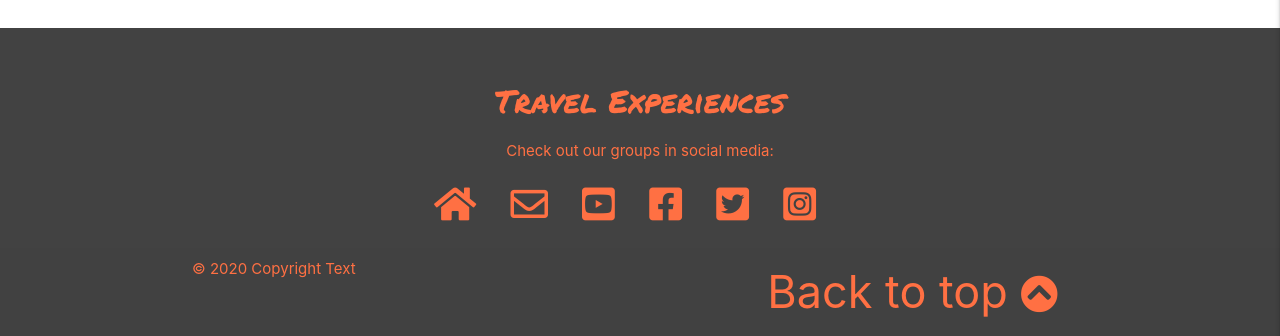
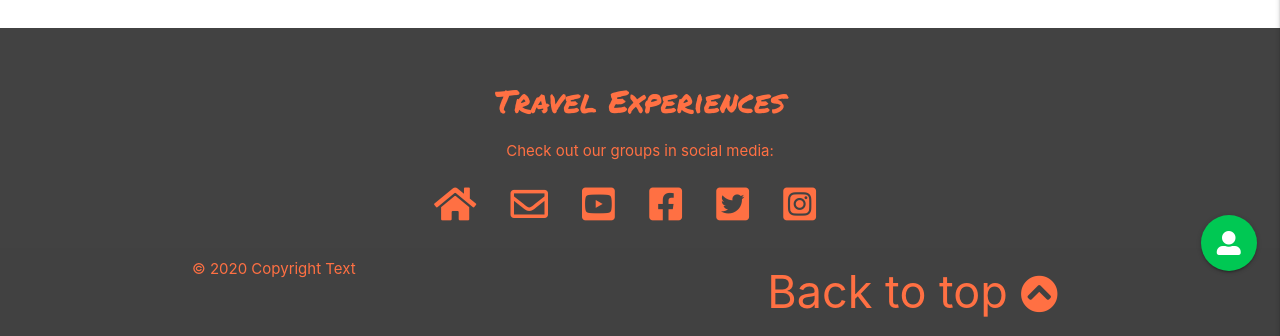
Before and after one commit to Vlad-404/travel_experiences, a Flask app: page / in a window 1280 px wide. Shown: the part 506-842 px from the top of the page. Run offline with Flask 2, Linux system fonts and the light colour scheme; data that the repository does not hold is empty; some libraries are stand-ins or nearby versions.

Commit message:
Added floating action icon

```diff
--- a/static/js/script.js
+++ b/static/js/script.js
@@ -2,4 +2,5 @@ $(document).ready(function(){
     $(".sidenav").sidenav({edge: "right"});
     $('.slider').slider({indicators: "true"});
     $('.scrollspy').scrollSpy();
+    $('.fixed-action-btn').floatingActionButton();
   });
--- a/templates/base.html
+++ b/templates/base.html
@@ -94,6 +94,19 @@
         {% endblock %}
     </main>
 
+	<div class="fixed-action-btn">
+		<a class="btn-floating btn-large green accent-4">
+			<i class="fas fa-user-alt"></i>
+		</a>
+		<ul>
+			<li class="oxygen-font"><a href="{{ url_for('register') }}" class="btn-floating color-orange"><i class="fas fa-user-plus"></i></a>Register</li>
+			<li class="oxygen-font"><a class="btn-floating color-orange"><i class="fas fa-sign-in-alt"></i></a>Login</li>
+			<li class="oxygen-font"><a class="btn-floating blue"><i class="far fa-address-card"></i></i></a>Your Profile</li>
+			<li class="oxygen-font"><a class="btn-floating red"><i class="fas fa-sign-out-alt"></i></a>Logout</li>
+		</ul>
+	</div>
+
+
 	<footer class="page-footer grey darken-3 margin-above">
 		<div class="container">
                 <h2 class="white-text marker-font color-orange center-align">Travel Experiences</h2>
@@ -115,19 +128,6 @@
 		</div>
 	</footer>
 
-<!--	<footer class="page-footer grey darken-3 navbar-fixed hide-on-small-only">
-		<div class="row">
-			<ul class="left hide-on-med-and-down">
-				<li><a href="#" class="color-orange oxygen-font">About</a></li>
-				<li><a href="{{ url_for('experiences_home') }}" class="color-orange oxygen-font">Home</a></li>
-				<li><a href="#" class="color-orange oxygen-font">Search</a></li>
-			</ul>
-			<ul class="right">
-				<li class="color-orange oxygen-font">Back to top</li>
-			</ul>
-		</div>
-	</footer> -->
-
     <script src="https://cdnjs.cloudflare.com/ajax/libs/jquery/3.5.1/jquery.slim.min.js"></script>
     <script src="https://cdnjs.cloudflare.com/ajax/libs/materialize/1.0.0/js/materialize.min.js"></script>
     <script src="{{ url_for('static', filename='js/script.js') }}"></script>
```
